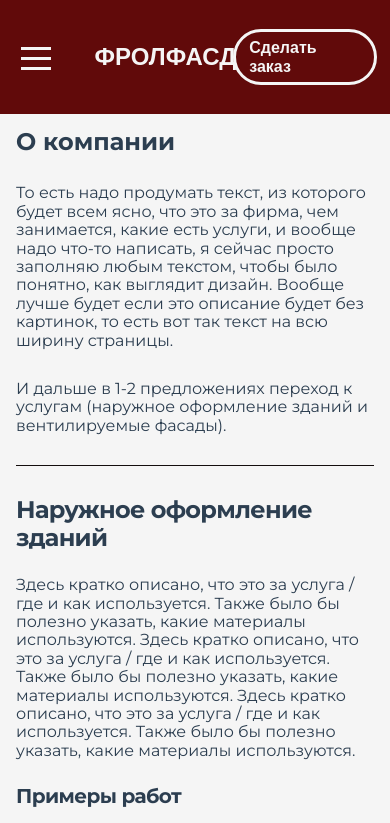
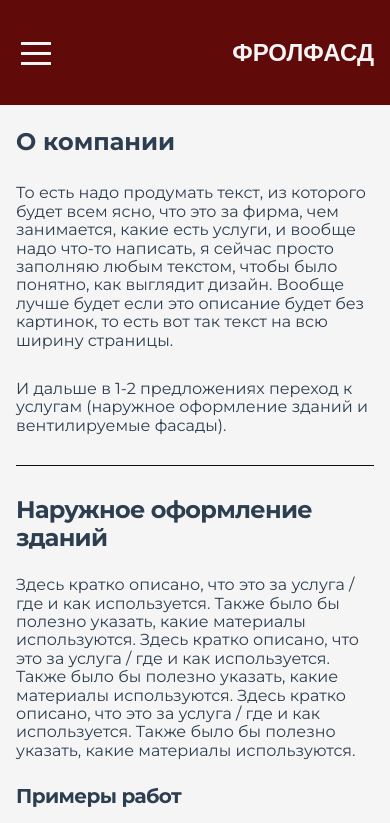
Before and after one commit to AshurovG/construction_company, a Vue app: page / in a window 390 px wide. Shown: the top 823 px of the page. Built offline with nearby package versions, Linux system fonts and the light colour scheme.

Commit message:
all adapt version 1, without order form

```diff
--- a/src/components/header.vue
+++ b/src/components/header.vue
@@ -230,7 +230,7 @@ export default {
     margin: 0;
   }
   .header-nav {
-    padding: 100px 50px 20px 2px;
+    padding: 100px 50px 15px 2px;
     border:2px solid #610A0A;
     position: absolute;
     left: -200px;
@@ -253,9 +253,44 @@ export default {
   .header-inner.active .header-nav {
     transform: translateX(100%);
   }
+  .header-nav-link:hover {
+    background: none;
+    color: #F5F5F5;
+  }
+
+}
+
+@media(max-width: 479px){
+  .header-nav {
+    padding-bottom: 35px;
+  }
+  .btn-order {
+    font-weight: 400;
+    margin: 0;
+    padding-top: 16px;
+    padding-bottom: 0;
+    padding-left: 14.5px;
+    z-index: 2;
+    color: #F5F5F5;
+    position: absolute;
+    top: 230px;
+    left: -200px;
+    outline: none;
+    width: 200px;
+    transition: transform .4s;
+  }
+  .header-inner.active .btn-order {
+    transform: translateX(100%);
+  }
+
+  .btn-order:hover {
+    background: none;
+    color: #F5F5F5;
+  }
+
+
 
 }
 
 
-
 </style>
```
